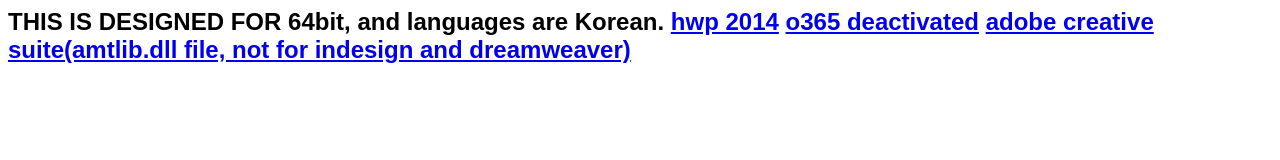
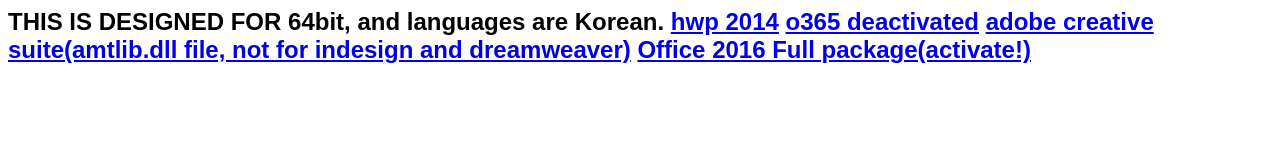
Before and after one commit to a101a/old-program-manager, a plain HTML site: page index.html in a window 1280 px wide. Drawn offline with Linux system fonts and the light colour scheme.

Commit message:
Update index.html

```diff
--- a/index.html
+++ b/index.html
@@ -12,5 +12,7 @@ a:hover {color:orange;}
 <a href="https://c2rsetup.officeapps.live.com/c2r/download.aspx?productReleaseID=O365ProPlusRetail&platform=X64&language=ko-kr&TaxRegion=sg&correlationId=126c2e14-d530-42f5-bd81-d3eac28fdae8&token=067bd57b-617b-4687-a8ca-51350561759d&version=O16GA&source=O15OLSO365&Br=2
 ">o365 deactivated</a>
 <a href="https://cfile2.uf.tistory.com/attach/2617F5495800394520F311">adobe creative suite(amtlib.dll file, not for indesign and dreamweaver)</a>
-</body>
+<a href="https://fv8.failiem.lv/down.php?i=yh63bnf9&n=office2016ko-kr+fullpackage.zip&download_checksum=828cde4f796de9e6f331dc8a25f9ff0540b78290&download_timestamp=1545396837">
+  Office 2016 Full package(activate!)</a>
+  </body>
 </html>
```
